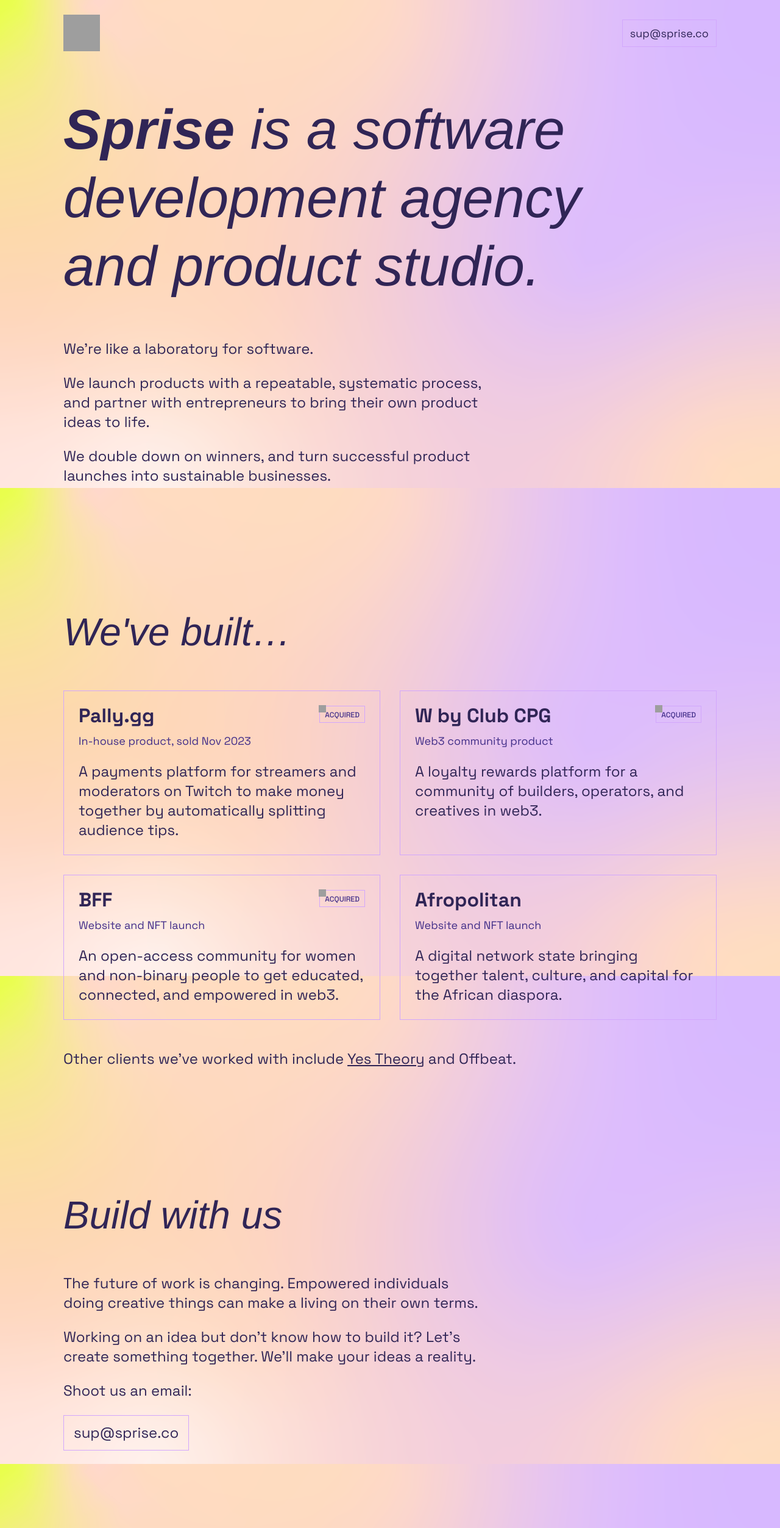
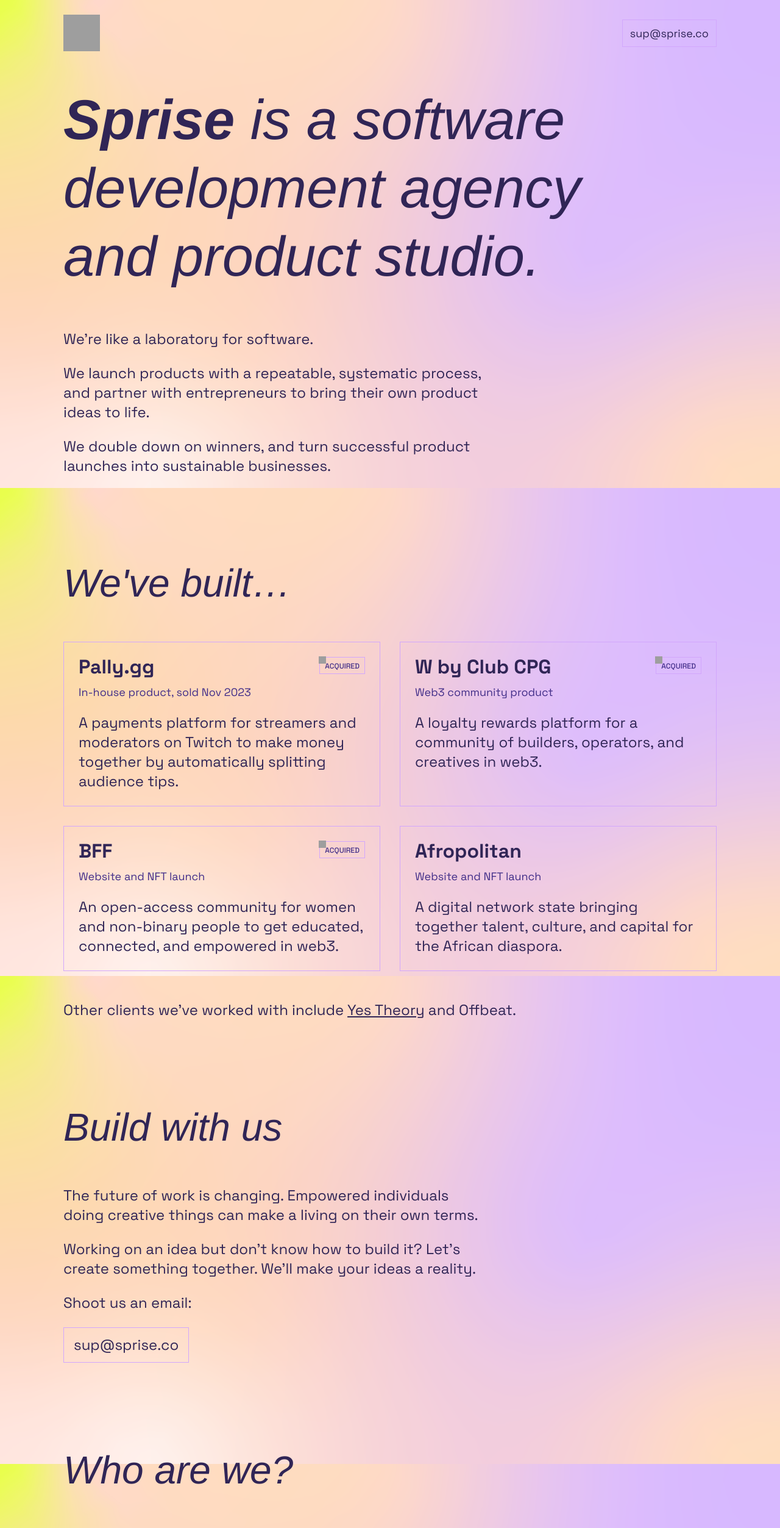
Before and after one commit to montycheese/sprise-website, a Next.js app: page / in a window 1280 px wide. Shown: the top 2505 px of the page at 61% size. Built offline with nearby package versions, Linux system fonts and the light colour scheme; grey boxes are pictures that could not be loaded; a web font is replaced by a local one; what tailwindcss-safe-area would draw is missing.

Commit message:
reduce vertical padding between sections

```diff
--- a/app/page.tsx
+++ b/app/page.tsx
@@ -21,7 +21,7 @@
       </div>
 
       {/* Hero */}
-      <div className="flex flex-col gap-8 md:gap-12 lg:gap-16 pt-8 lg:pt-12 pb-12 lg:pb-24 px-4 md:px-8 lg:px-16 xl:px-[6.5rem] relative max-w-screen-2xl w-full">
+      <div className="flex flex-col gap-8 md:gap-12 lg:gap-16 pt-5 lg:pt-8 pb-8 lg:pb-16 px-4 md:px-8 lg:px-16 xl:px-[6.5rem] relative max-w-screen-2xl w-full">
         <h1 className="xl:max-w-[55.5rem] lg:max-w-[51.25rem] md:max-w-[44rem] w-full [font-family:'Fraunces',Helvetica] font-normal text-midnight xl:text-[8xl] xl:leading-[7rem] lg:text-[5.75rem] lg:leading-[6.75rem] md:text-[5rem] md:leading-[5.875rem] text-4xl leading-[3rem]">
           <span className="font-bold italic">Sprise </span>
           <span className="font-light italic">is a software development agency and product studio.</span>
@@ -140,7 +140,7 @@
       */}
 
       {/* Work */}
-      <div className="flex flex-col gap-6 md:gap-8 lg:gap-12 px-4 md:px-8 lg:px-16 xl:px-[6.5rem] py-12 lg:py-24 max-w-screen-2xl w-full">
+      <div className="flex flex-col gap-6 md:gap-8 lg:gap-12 px-4 md:px-8 lg:px-16 xl:px-[6.5rem] py-8 lg:py-16 max-w-screen-2xl w-full">
         <h2 className="w-fit [font-family:'Fraunces',Helvetica] font-light italic text-midnight text-[2.25rem] md:text-[4rem]">
           We&#39;ve built…
         </h2>
@@ -257,7 +257,7 @@
       </div>
 
       {/* Contact */}
-      <div className="flex flex-col gap-6 md:gap-8 lg:gap-12 px-4 md:px-8 lg:px-16 xl:px-[6.5rem] py-12 lg:py-24 max-w-screen-2xl w-full">
+      <div className="flex flex-col gap-6 md:gap-8 lg:gap-12 px-4 md:px-8 lg:px-16 xl:px-[6.5rem] py-8 lg:py-16 max-w-screen-2xl w-full">
         <h2 className="w-fit [font-family:'Fraunces',Helvetica] font-light italic text-midnight text-[2.25rem] md:text-[4rem]">
           Build with us
         </h2>
@@ -275,7 +275,7 @@
       </div>
 
       {/* Team */}
-      <div className="flex flex-col gap-6 md:gap-8 lg:gap-12 px-4 md:px-8 lg:px-16 xl:px-[6.5rem] py-12 lg:py-24 max-w-screen-2xl w-full">
+      <div className="flex flex-col gap-6 md:gap-8 lg:gap-12 px-4 md:px-8 lg:px-16 xl:px-[6.5rem] py-8 lg:py-16 max-w-screen-2xl w-full">
         <h2 className="w-fit [font-family:'Fraunces',Helvetica] font-light italic text-midnight text-[2.25rem] md:text-[4rem]">
           Who are we?
         </h2>
```
